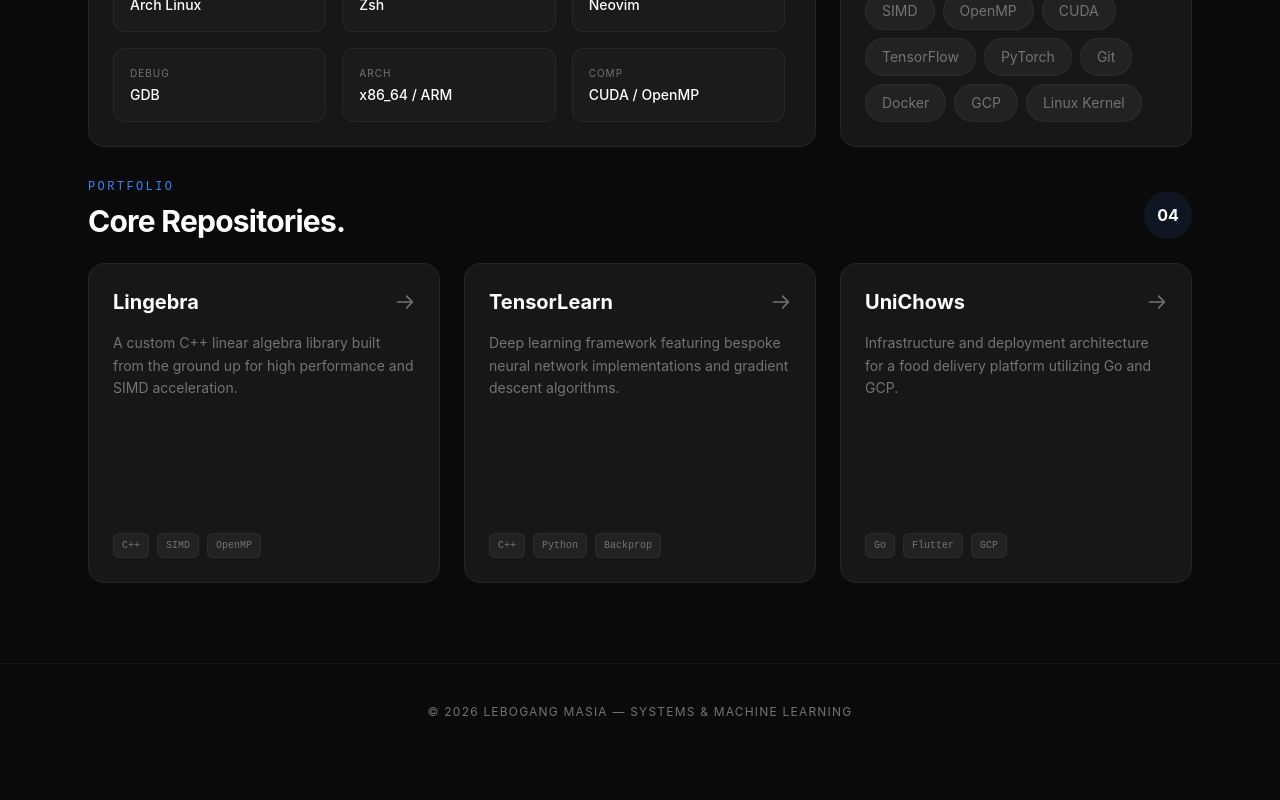
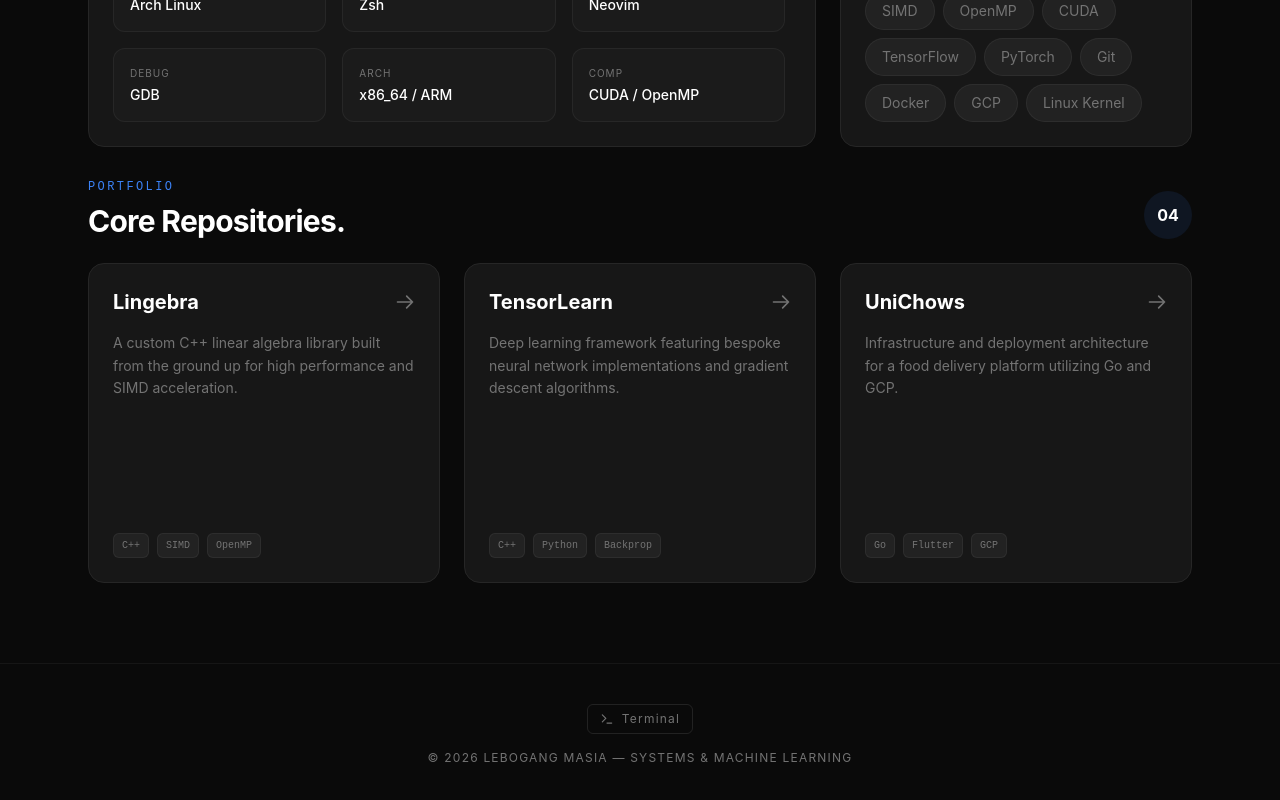
Before and after one commit to Lebogang-G-Masia/Lebogang-G-Masia.github.io, a Next.js app: page / in a window 1280 px wide. Shown: the part 906-1706 px from the top of the page. Built offline with nearby package versions, Linux system fonts and the light colour scheme.

Commit message:
Fixed easter egg

```diff
--- a/src/app/page.tsx
+++ b/src/app/page.tsx
@@ -1,12 +1,16 @@
 'use client';
 
+import React, { useState } from 'react';
 import Hero from '@/components/Hero';
 import About from '@/components/About';
 import Projects from '@/components/Projects';
 import TechStack from '@/components/TechStack';
 import EasterEgg from '@/components/EasterEgg';
+import { Terminal } from 'lucide-react';
 
 export default function Home() {
+  const [isTerminalOpen, setIsTerminalOpen] = useState(false);
+
   return (
     <main className="min-h-screen bg-background selection:bg-primary selection:text-white relative pb-20">
       {/* Background & Overlays */}
@@ -46,11 +50,21 @@ export default function Home() {
         </section>
       </div>
 
-      <footer className="mt-20 py-10 border-t border-white/5 text-center text-secondary text-xs uppercase tracking-widest">
-        &copy; 2026 Lebogang Masia &mdash; Systems & Machine Learning
+      <footer className="mt-20 py-10 border-t border-white/5 text-center text-secondary text-xs uppercase tracking-widest relative">
+        <div className="flex flex-col items-center gap-4">
+          <button
+            onClick={() => setIsTerminalOpen(!isTerminalOpen)}
+            className="flex items-center gap-2 px-3 py-1.5 rounded-md border border-white/10 hover:border-primary/50 hover:bg-white/5 transition-all group"
+            title="Toggle Terminal (Ctrl + `)"
+          >
+            <Terminal size={14} className="group-hover:text-primary transition-colors" />
+            <span className="group-hover:text-white transition-colors">Terminal</span>
+          </button>
+          <p>&copy; 2026 Lebogang Masia &mdash; Systems & Machine Learning</p>
+        </div>
       </footer>
 
-      <EasterEgg />
+      <EasterEgg isOpen={isTerminalOpen} setIsOpen={setIsTerminalOpen} />
     </main>
   );
 }
--- a/src/components/EasterEgg.tsx
+++ b/src/components/EasterEgg.tsx
@@ -3,8 +3,12 @@
 import React, { useState, useEffect, useRef } from 'react';
 import { motion, AnimatePresence } from 'framer-motion';
 
-const EasterEgg: React.FC = () => {
-  const [isOpen, setIsOpen] = useState(false);
+interface EasterEggProps {
+  isOpen: boolean;
+  setIsOpen: (open: boolean) => void;
+}
+
+const EasterEgg: React.FC<EasterEggProps> = ({ isOpen, setIsOpen }) => {
   const [input, setInput] = useState('');
   const [history, setHistory] = useState<string[]>(['Welcome to the Kernel. Type a command...']);
   const inputRef = useRef<HTMLInputElement>(null);
@@ -12,13 +16,13 @@ const EasterEgg: React.FC = () => {
   useEffect(() => {
     const handleKeyDown = (e: KeyboardEvent) => {
       if (e.ctrlKey && e.key === '`') {
-        setIsOpen(prev => !prev);
+        setIsOpen(!isOpen);
       }
     };
 
     window.addEventListener('keydown', handleKeyDown);
     return () => window.removeEventListener('keydown', handleKeyDown);
-  }, []);
+  }, [isOpen, setIsOpen]);
 
   useEffect(() => {
     if (isOpen && inputRef.current) {
```
